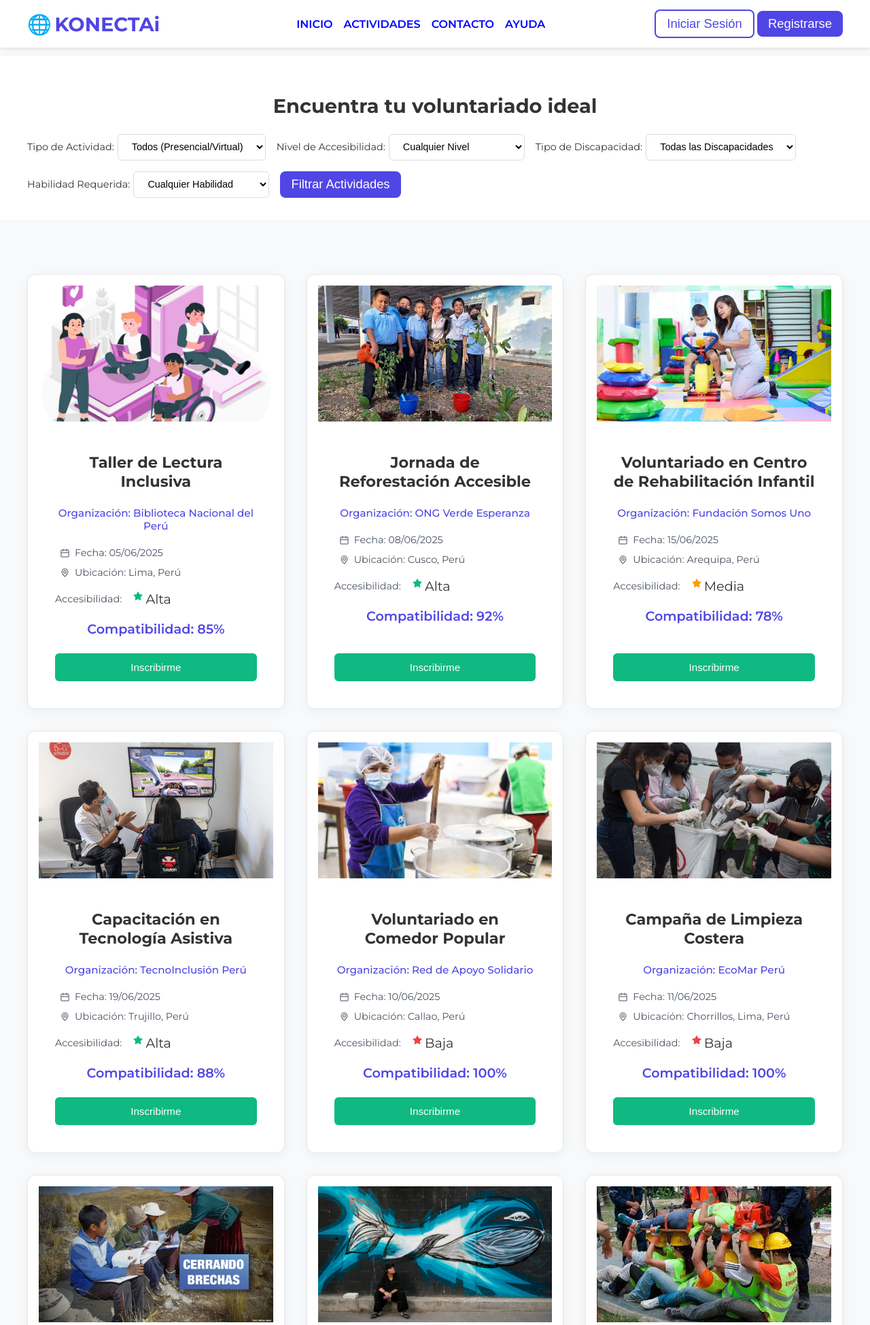
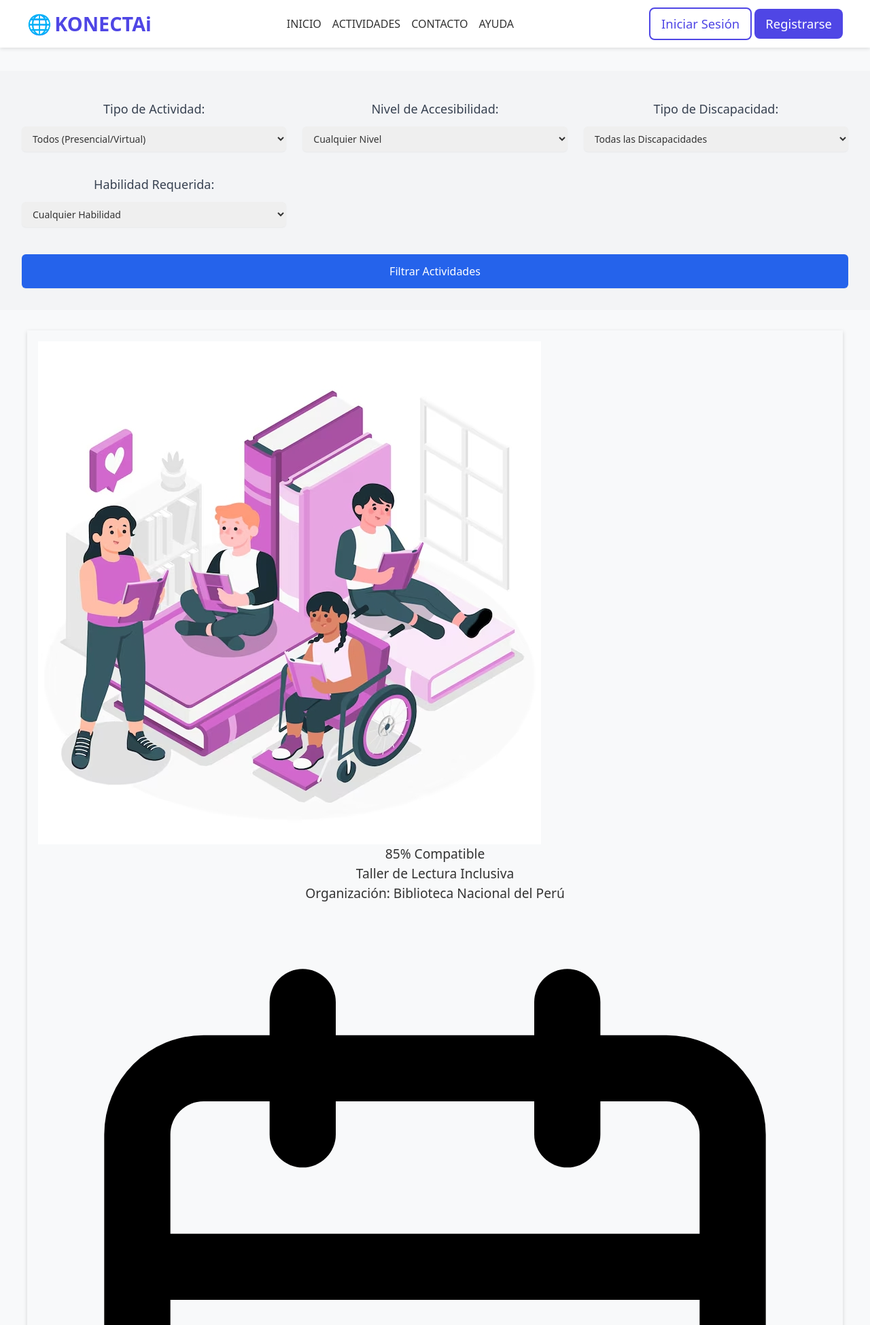
Before and after one commit to dpalominoj/voluntariado-estable, a Flask app: page /actividades in a window 1280 px wide. Shown: the top 1949 px of the page at 68% size. Run offline with Flask 3, Linux system fonts and the light colour scheme; data comes from the database, SQL or seed files in the repository.

Commit message:
Update actividades.html

```diff
--- a/templates/actividades.html
+++ b/templates/actividades.html
@@ -1,40 +1,40 @@
 {% extends "base.html" %}
 
 {% block title %}Actividades - KONECTAi{% endblock %}
-<!-- {% block scripts %}
-	<script src="{{ url_for('static', filename='js-actv.js') }}" defer></script>
-{% endblock %} -->
-{% block styles %} <link rel="stylesheet" href="{{ url_for('static', filename='estilo-actv.css') }}"> {% endblock %}
+{% block styles %}
+    {# You can remove the old CSS file if you're fully transitioning to Tailwind #}
+    {# <link rel="stylesheet" href="{{ url_for('static', filename='estilo-actv.css') }}"> #}
+    <link href="https://cdn.jsdelivr.net/npm/tailwindcss@2.2.19/dist/tailwind.min.css" rel="stylesheet">
+{% endblock %}
 
 {% block content %}
-<!-- Contenido específico de ACTIVIDADES -->
-<main><h1></br></h2>
-	<!-- Filtros de búsqueda -->
-	<section class="filtros-actividades">
-    <div class="cont">
-        <h2>Encuentra tu voluntariado ideal</h2>
-        <form class="filtros-form" method="GET" action="#"> {# Acción placeholder para demostración #}
-            <div class="filtro-grupo">
-                <label for="tipo">Tipo de Actividad:</label>
-                <select name="tipo" id="tipo">
+<main>
+    <h1 class="text-4xl font-bold text-center my-8">Encuentra tu voluntariado ideal</h1>
+
+    <section class="bg-gray-100 py-8 px-4 sm:px-6 lg:px-8">
+        <div class="max-w-7xl mx-auto">
+            <form class="grid grid-cols-1 md:grid-cols-2 lg:grid-cols-3 gap-6" method="GET" action="#"> {# Acción placeholder para demostración #}
+                <div class="filtro-grupo flex flex-col">
+                    <label for="tipo" class="text-lg font-medium text-gray-700 mb-2">Tipo de Actividad:</label>
+                    <select name="tipo" id="tipo" class="mt-1 block w-full pl-3 pr-10 py-2 text-base border-gray-300 focus:outline-none focus:ring-blue-500 focus:border-blue-500 sm:text-sm rounded-md shadow-sm">
                         <option value="">Todos (Presencial/Virtual)</option>
                         <option value="presencial">Presencial</option>
                         <option value="virtual">Virtual</option>
                     </select>
                 </div>
 
-            <div class="filtro-grupo">
-                <label for="accesibilidad">Nivel de Accesibilidad:</label>
-                <select name="accesibilidad" id="accesibilidad">
+                <div class="filtro-grupo flex flex-col">
+                    <label for="accesibilidad" class="text-lg font-medium text-gray-700 mb-2">Nivel de Accesibilidad:</label>
+                    <select name="accesibilidad" id="accesibilidad" class="mt-1 block w-full pl-3 pr-10 py-2 text-base border-gray-300 focus:outline-none focus:ring-blue-500 focus:border-blue-500 sm:text-sm rounded-md shadow-sm">
                         <option value="">Cualquier Nivel</option>
                         <option value="inclusiva">Actividad Inclusiva</option>
                         <option value="no_inclusiva">Actividad No Inclusiva</option>
                     </select>
                 </div>
 
-            <div class="filtro-grupo">
-                <label for="discapacidad">Tipo de Discapacidad:</label>
-                <select name="discapacidad" id="discapacidad">
+                <div class="filtro-grupo flex flex-col">
+                    <label for="discapacidad" class="text-lg font-medium text-gray-700 mb-2">Tipo de Discapacidad:</label>
+                    <select name="discapacidad" id="discapacidad" class="mt-1 block w-full pl-3 pr-10 py-2 text-base border-gray-300 focus:outline-none focus:ring-blue-500 focus:border-blue-500 sm:text-sm rounded-md shadow-sm">
                         <option value="">Todas las Discapacidades</option>
                         <option value="visual">Visual</option>
                         <option value="auditiva">Auditiva</option>
@@ -44,9 +44,9 @@
                     </select>
                 </div>
 
-            <div class="filtro-grupo">
-                <label for="habilidad">Habilidad Requerida:</label>
-                <select name="habilidad" id="habilidad">
+                <div class="filtro-grupo flex flex-col">
+                    <label for="habilidad" class="text-lg font-medium text-gray-700 mb-2">Habilidad Requerida:</label>
+                    <select name="habilidad" id="habilidad" class="mt-1 block w-full pl-3 pr-10 py-2 text-base border-gray-300 focus:outline-none focus:ring-blue-500 focus:border-blue-500 sm:text-sm rounded-md shadow-sm">
                         <option value="">Cualquier Habilidad</option>
                         <option value="comunicacion">Comunicación</option>
                         <option value="organizacion">Organización</option>
@@ -60,7 +60,9 @@
                     </select>
                 </div>
 
-            <button type="submit" class="btn-p">Filtrar Actividades</button>
+                <button type="submit" class="col-span-1 md:col-span-2 lg:col-span-3 mt-4 w-full inline-flex items-center justify-center px-6 py-3 border border-transparent text-base font-medium rounded-md shadow-sm text-white bg-blue-600 hover:bg-blue-700 focus:outline-none focus:ring-2 focus:ring-offset-2 focus:ring-blue-500">
+                    Filtrar Actividades
+                </button>
             </form>
         </div>
     </section>
```
Lines whose indentation alone changed are shown as unchanged.
